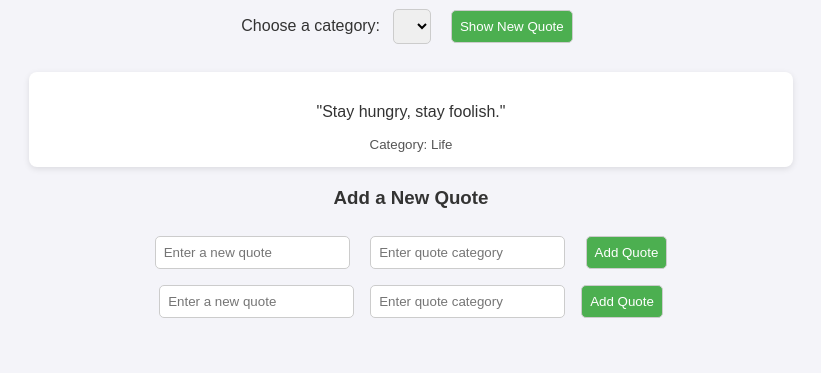
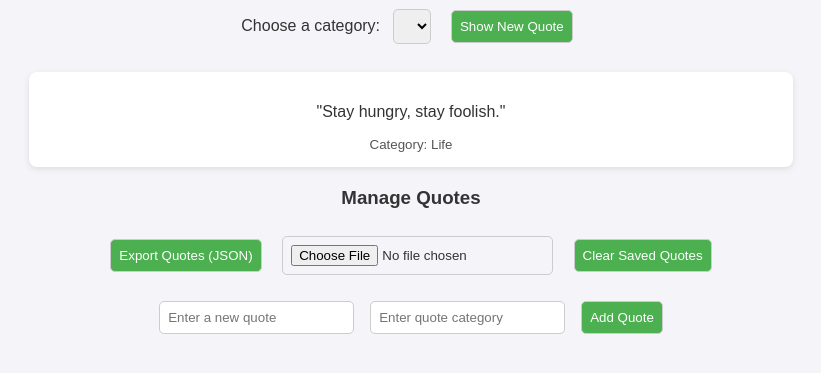
Before and after one commit to Naledi84/alx_fe_javascript, a plain HTML site: page dom-manipulation/index.html in a window 1280 px wide. Shown: the part 107-480 px from the top of the page, without its empty margins (229-1050 px from the left). Drawn offline with Linux system fonts and the light colour scheme.

Commit message:
Refactor index.html for better structure and styling
Updated HTML structure and improved styling.

```diff
--- a/dom-manipulation/index.html
+++ b/dom-manipulation/index.html
@@ -1,8 +1,8 @@
 <!DOCTYPE html>
 <html lang="en">
 <head>
-  <meta charset="UTF-8">
-  <meta name="viewport" content="width=device-width, initial-scale=1.0">
+  <meta charset="UTF-8" />
+  <meta name="viewport" content="width=device-width, initial-scale=1.0"/>
   <title>Dynamic Quote Generator</title>
   <style>
     body {
@@ -12,38 +12,33 @@
       text-align: center;
       padding: 20px;
     }
-
     #quoteDisplay {
       margin: 20px auto;
       padding: 15px;
       border-radius: 8px;
       background: #fff;
       width: 60%;
-      box-shadow: 0 2px 6px rgba(0, 0, 0, 0.1);
+      box-shadow: 0 2px 6px rgba(0,0,0,0.1);
     }
-
     select, input, button {
       margin: 8px;
       padding: 8px;
       border-radius: 5px;
       border: 1px solid #ccc;
     }
-
     button {
       background-color: #4CAF50;
       color: white;
       cursor: pointer;
     }
-
-    button:hover {
-      background-color: #45a049;
-    }
+    button:hover { background-color: #45a049; }
+    .controls { margin: 10px 0; }
   </style>
 </head>
 <body>
   <h1>Dynamic Quote Generator</h1>
 
-  <div>
+  <div class="controls">
     <label for="categorySelect">Choose a category:</label>
     <select id="categorySelect"></select>
     <button id="newQuote">Show New Quote</button>
@@ -51,11 +46,14 @@
 
   <div id="quoteDisplay"></div>
 
-  <h3>Add a New Quote</h3>
-  <div>
-    <input id="newQuoteText" type="text" placeholder="Enter a new quote" />
-    <input id="newQuoteCategory" type="text" placeholder="Enter quote category" />
-    <button id="addQuote">Add Quote</button>
+  <h3>Manage Quotes</h3>
+  <!-- The add-quote form will be created dynamically by createAddQuoteForm() -->
+  <div id="formContainer"></div>
+
+  <div class="controls">
+    <button id="exportJson">Export Quotes (JSON)</button>
+    <input type="file" id="importFile" accept=".json" />
+    <button id="clearStorage">Clear Saved Quotes</button>
   </div>
 
   <script src="script.js"></script>
```
